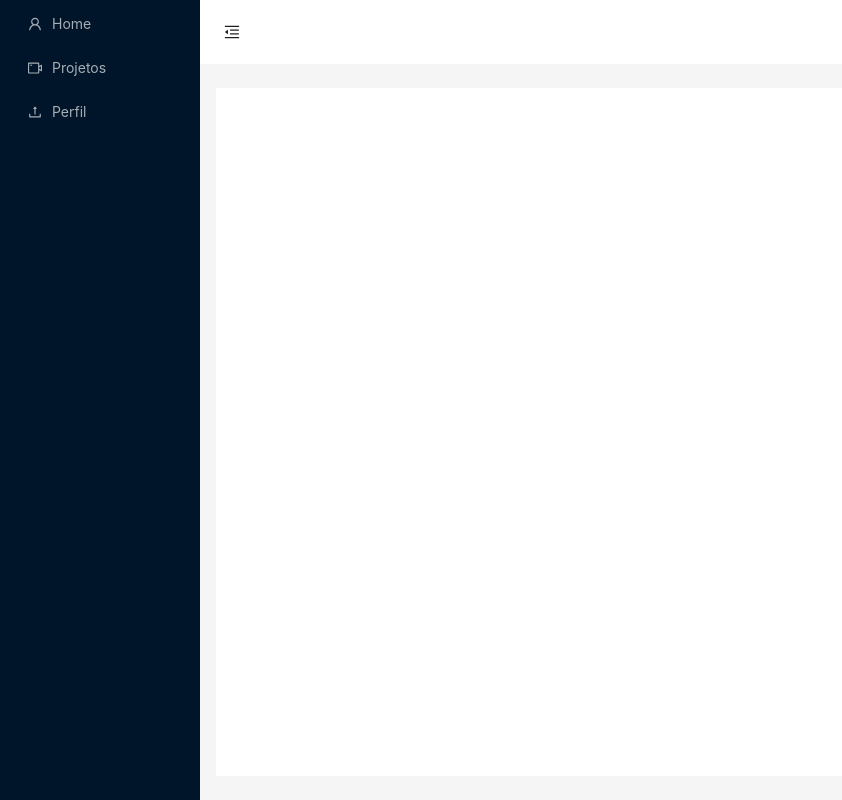
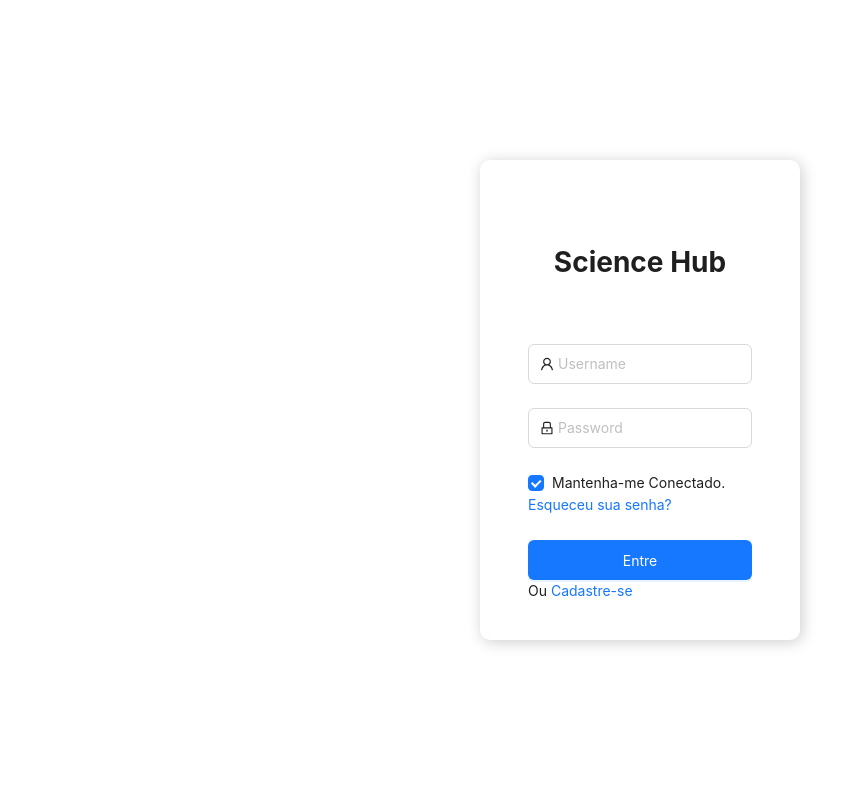
Before and after one commit to NASA-ScienceHub-App/ScienceHub-App-Frontend, a React (Vite) app: page / in a window 1280 px wide. Shown: the whole page, without its empty margins (0-842 px from the left). Built offline with nearby package versions, Linux system fonts and the light colour scheme.

Commit message:
:sparkles: pagina de login adicionada

```diff
--- /dev/null
+++ b/src/pages/Login/Login.jsx
@@ -0,0 +1,82 @@
+import { LockOutlined, UserOutlined } from "@ant-design/icons";
+import { Button, Checkbox, Form, Input } from "antd";
+import React from "react";
+
+import "./styles.css";
+import { useNavigate } from "react-router-dom";
+
+export default function Login() {
+    const navigate = useNavigate();
+    const onFinish = (values) => {
+        navigate("/home");
+    };
+    return (
+        <div className="login-container">
+            <Form
+                name="normal_login"
+                className="login-form"
+                initialValues={{
+                    remember: true,
+                }}
+                onFinish={onFinish}
+            >
+                <h1>Science Hub</h1>
+                <Form.Item
+                    className="form-item"
+                    name="username"
+                    rules={[
+                        {
+                            required: true,
+                            message: "Please input your Username!",
+                        },
+                    ]}
+                >
+                    <Input
+                        className="login-input"
+                        prefix={
+                            <UserOutlined className="site-form-item-icon" />
+                        }
+                        placeholder="Username"
+                    />
+                </Form.Item>
+                <Form.Item
+                    className="form-item"
+                    name="password"
+                    rules={[
+                        {
+                            required: true,
+                            message: "Please input your Password!",
+                        },
+                    ]}
+                >
+                    <Input
+                        className="login-input"
+                        prefix={
+                            <LockOutlined className="site-form-item-icon" />
+                        }
+                        type="password"
+                        placeholder="Password"
+                    />
+                </Form.Item>
+                <Form.Item className="form-item-lembrar">
+                    <Form.Item name="remember" valuePropName="checked" noStyle>
+                        <Checkbox>Mantenha-me Conectado.</Checkbox>
+                    </Form.Item>
+                    <a className="login-form-forgot" href="">
+                        Esqueceu sua senha?
+                    </a>
+                </Form.Item>
+                <Form.Item className="form-item">
+                    <Button
+                        type="primary"
+                        htmlType="submit"
+                        className="login-form-button"
+                    >
+                        Entre
+                    </Button>
+                    Ou <a href="">Cadastre-se</a>
+                </Form.Item>
+            </Form>
+        </div>
+    );
+}
--- /dev/null
+++ b/src/pages/Login/styles.css
@@ -0,0 +1,37 @@
+.login-container {
+    height: 100vh;
+    display: flex;
+    justify-content: center;
+    align-items: center;
+}
+
+.login-form h1 {
+    margin: 60px 0px;
+}
+.login-form {
+    background-color: white;
+    box-shadow: 2px 2px 15px rgba(0, 0, 0, 0.199);
+    border-radius: 10px;
+    height: 60%;
+    width: 25%;
+    display: flex;
+    flex-direction: column;
+    align-items: center;
+    padding: 20px;
+}
+
+.login-input {
+    height: 40px;
+}
+.form-item {
+    width: 80%;
+}
+.form-item-lembrar {
+    display: flex;
+    width: 80%;
+}
+
+.login-form-button {
+    width: 100%;
+    height: 40px;
+}
--- a/src/routes/Routes.jsx
+++ b/src/routes/Routes.jsx
@@ -2,10 +2,15 @@ import React from "react";
 import { createBrowserRouter } from "react-router-dom";
 import Home from "../pages/Home/Home.jsx";
 import Projects from "../pages/Projects/Projects.jsx";
+import Login from "../pages/Login/Login.jsx";
 
 const Routering = createBrowserRouter([
     {
         path: "/",
+        element: <Login />,
+    },
+    {
+        path: "/home",
         element: <Home />,
     },
     {
```
